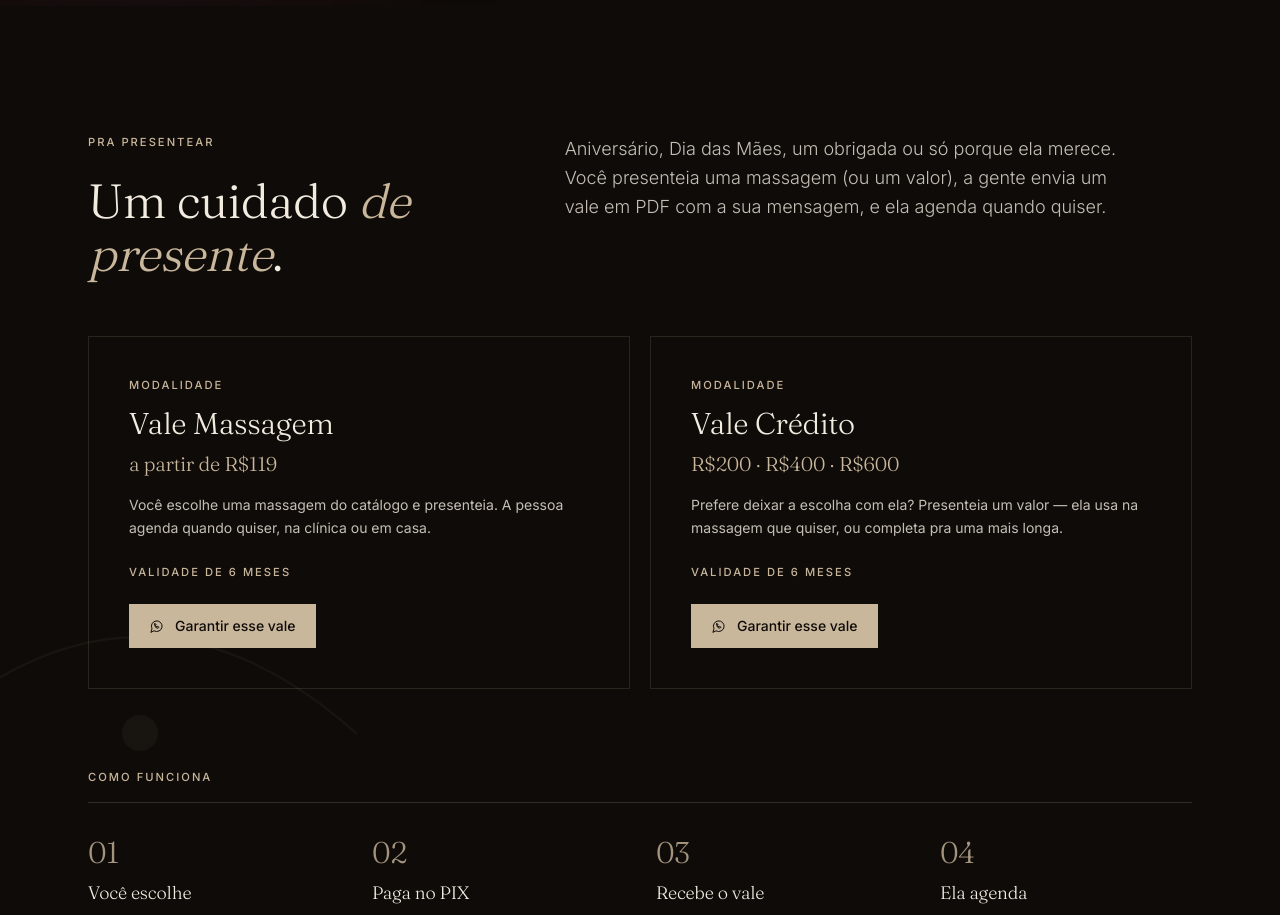
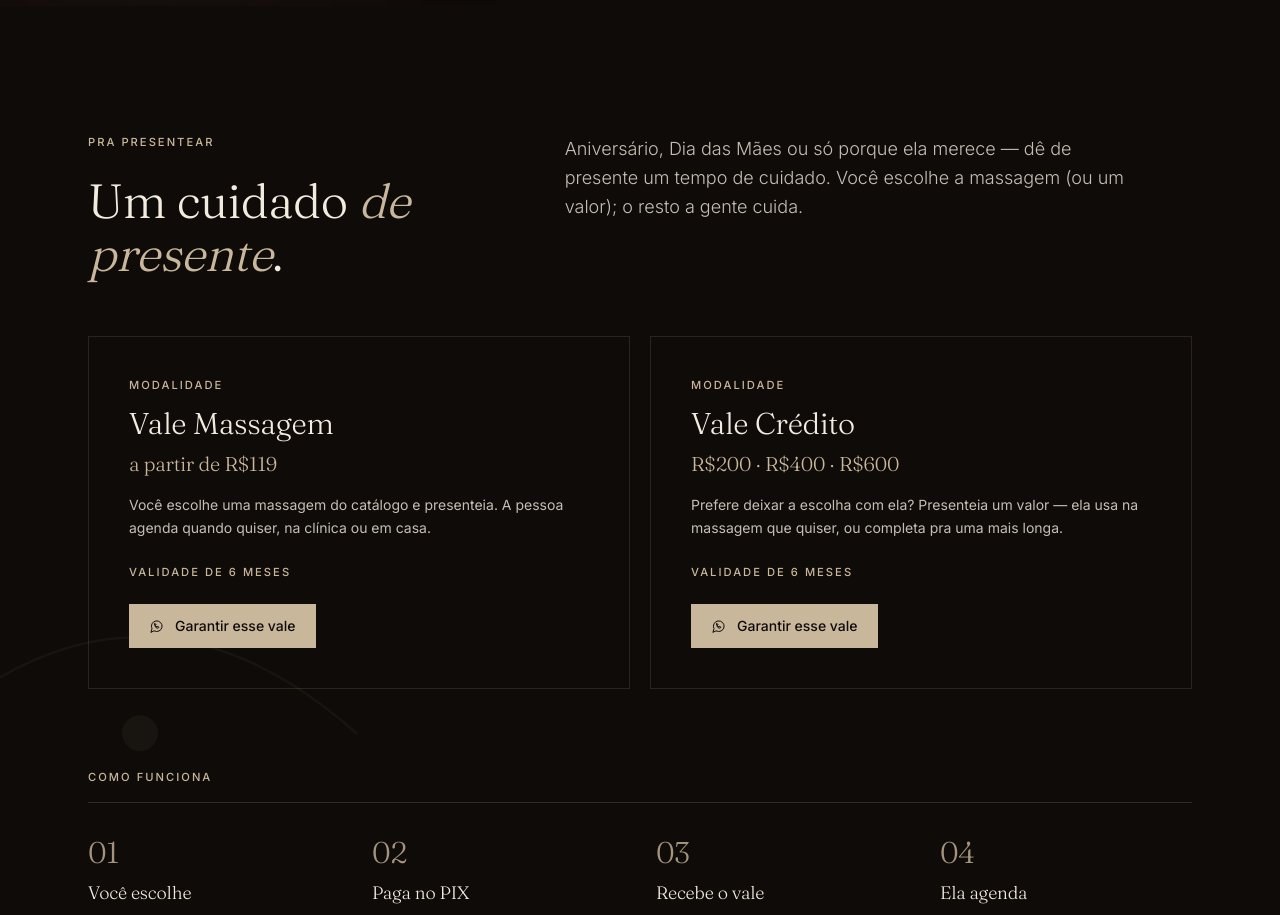
Before and after one commit to ImpulsoDigital063/vidaemequilibrio, a Next.js app: page / in a window 1280 px wide. Shown: the part 7280-8195 px from the top of the page. Built offline with nearby package versions, Linux system fonts and the light colour scheme; no server answers.

Commit message:
copy(vale): intro mais enxuta — foca no presente, sem repetir o 'como funciona'
Co-Authored-By: Claude Opus 4.8 <noreply@anthropic.com>

```diff
--- a/src/components/ValePresente.tsx
+++ b/src/components/ValePresente.tsx
@@ -71,9 +71,9 @@ export default function ValePresente() {
           </div>
           <div className="md:col-span-7">
             <p className="text-ve-cream/80 leading-relaxed text-base md:text-lg font-light max-w-xl">
-              Aniversário, Dia das Mães, um obrigada ou só porque ela merece. Você
-              presenteia uma massagem (ou um valor), a gente envia um vale em PDF
-              com a sua mensagem, e ela agenda quando quiser.
+              Aniversário, Dia das Mães ou só porque ela merece — dê de presente
+              um tempo de cuidado. Você escolhe a massagem (ou um valor); o resto
+              a gente cuida.
             </p>
           </div>
         </Reveal>
```
